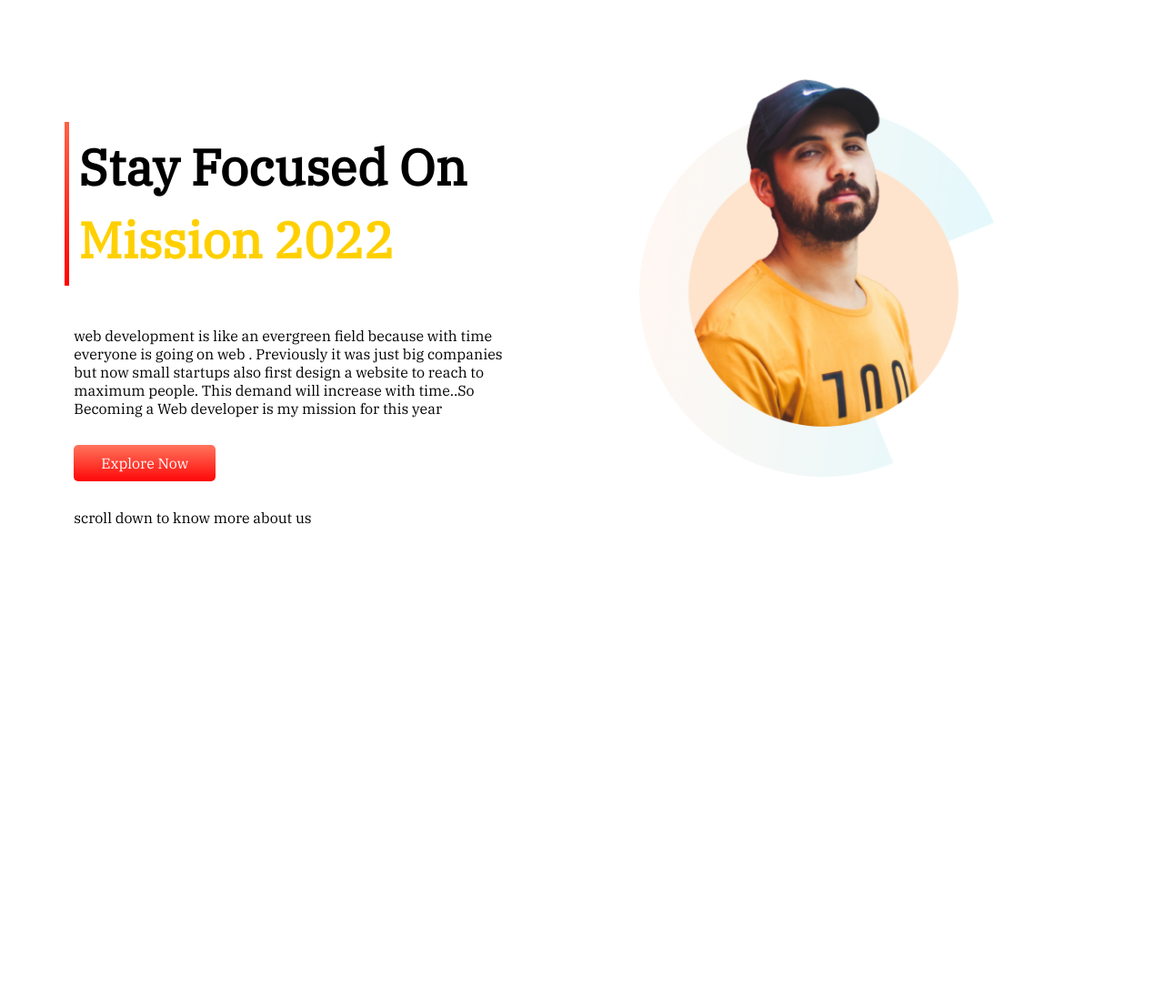
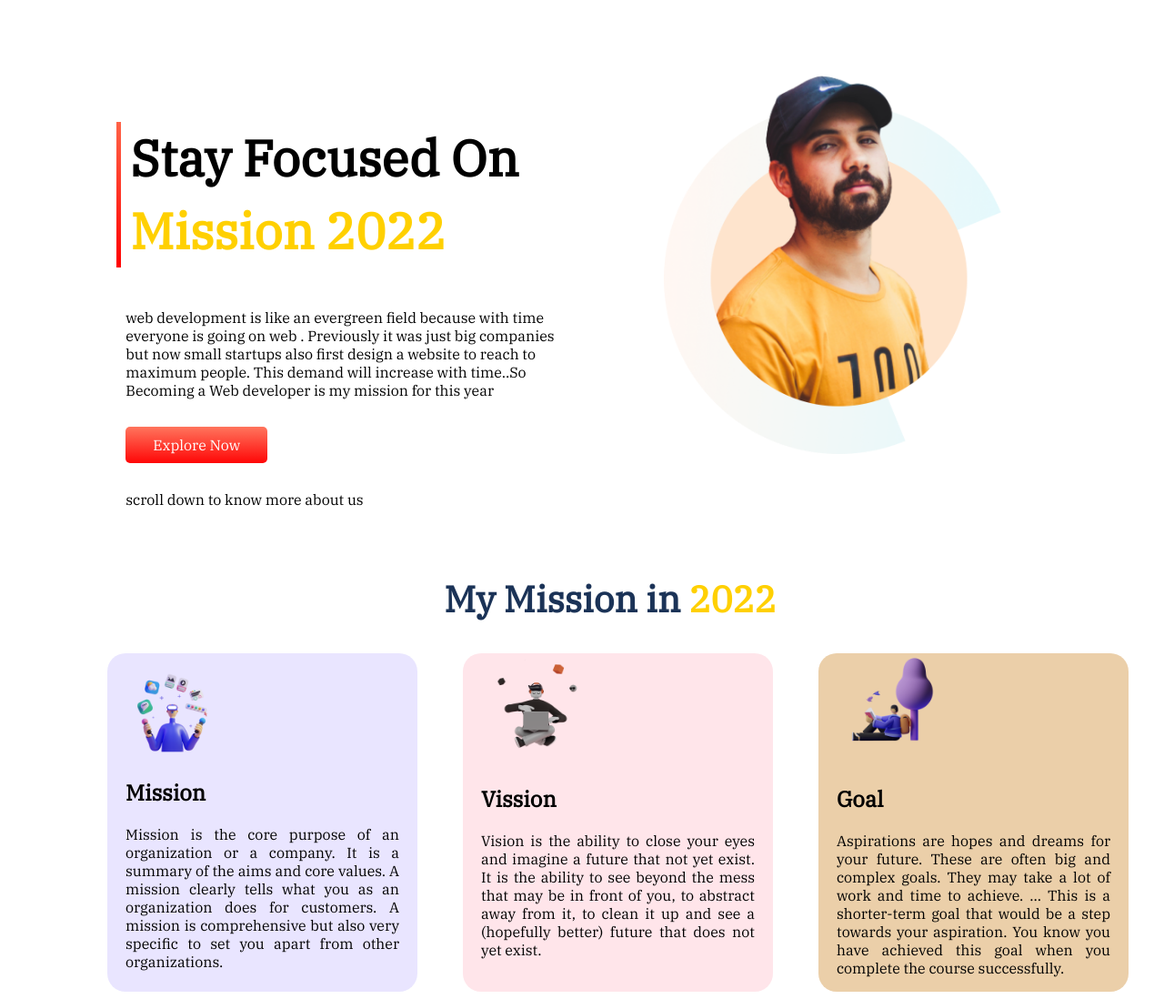
Before and after one commit to Md-Shahriar-Islam/assignment, a plain HTML site: page index.html in a window 1280 px wide. Shown: the whole page at 91% size. Before the commit the page ends 800 px from the top, so only its background shows below. Drawn offline with Linux system fonts and the light colour scheme.

Commit message:
second section done

```diff
--- a/index.html
+++ b/index.html
@@ -30,6 +30,38 @@
 
         </div>
     </section>
+    <section class="three-goal">
+        <h1 id="title-of-mission">My Mission in <span class="color">2022</span> </h1>
+        <div class="target">
+            <div id="goal-one">
+                <img src="images/illustrators/illustrator-1.png">
+                <h2>Mission</h2>
+                <p>Mission is the core purpose of an organization or a company. It is a summary of the aims and core
+                    values. A mission clearly tells what you as an organization does for customers. A mission is
+                    comprehensive but also very specific to set you apart from other organizations.</p>
+            </div>
+            <div id="goal-two">
+                <img src="images/illustrators/illustrator-2.png">
+                <h2>Vission</h2>
+                <p>
+                    Vision is the ability to close your eyes and imagine a future that not yet exist. It is the ability
+                    to see beyond the mess that may be in front of you, to abstract away from it, to clean it up and see
+                    a (hopefully better) future that does not yet exist.
+                </p>
+
+            </div>
+            <div id="goal-three">
+                <img src="images/illustrators/illustrator-3.png">
+                <h2>Goal</h2>
+                <p>Aspirations are hopes and dreams for your future. These are often big and complex goals. They may
+                    take a lot of work and time to achieve. ... This is a shorter-term goal that would be a step towards
+                    your aspiration. You know you have achieved this goal when you complete the course successfully.</p>
+
+            </div>
+
+        </div>
+
+    </section>
 </body>
 
 </html>
--- a/style.css
+++ b/style.css
@@ -2,9 +2,10 @@ body
 {
     font-family: 'IBM Plex Serif', serif;
 }
-.mission
+.mission,.target
 {
     display:flex;
+    margin-left:60px;
 }
 .mission div
 {
@@ -22,12 +23,12 @@ body
 .information h1
 {
     font-size:55px;
-    padding:10px;
+    padding-left:10px;
     border-left:5px solid;
+    border-radius:5px;
     line-height:80px;
     border-image:linear-gradient(tomato,red);
     border-image-slice: 1;
-    border-radius:px;
 }
 .color
 {
@@ -48,3 +49,34 @@ a
     padding: 10px 30px;
     border-radius:5px;
 }
+.target div
+{
+    width:25%;
+    margin-left:50px;
+    border-radius:20px;
+    padding:0 20px;
+    text-align: justify;
+}
+#title-of-mission
+{
+    font-size:40px;
+    margin-left:38%;
+    color:rgb(27, 51, 87);
+}
+.three-goal img
+{
+    width:40%;
+}
+#goal-one
+{
+background-color:rgba(38, 0, 255, 0.103);
+}
+#goal-two
+{
+    background-color:rgba(255, 192, 203, 0.411);
+
+}
+#goal-three
+{
+    background-color:rgba(219, 169, 103, 0.562);
+}
```
